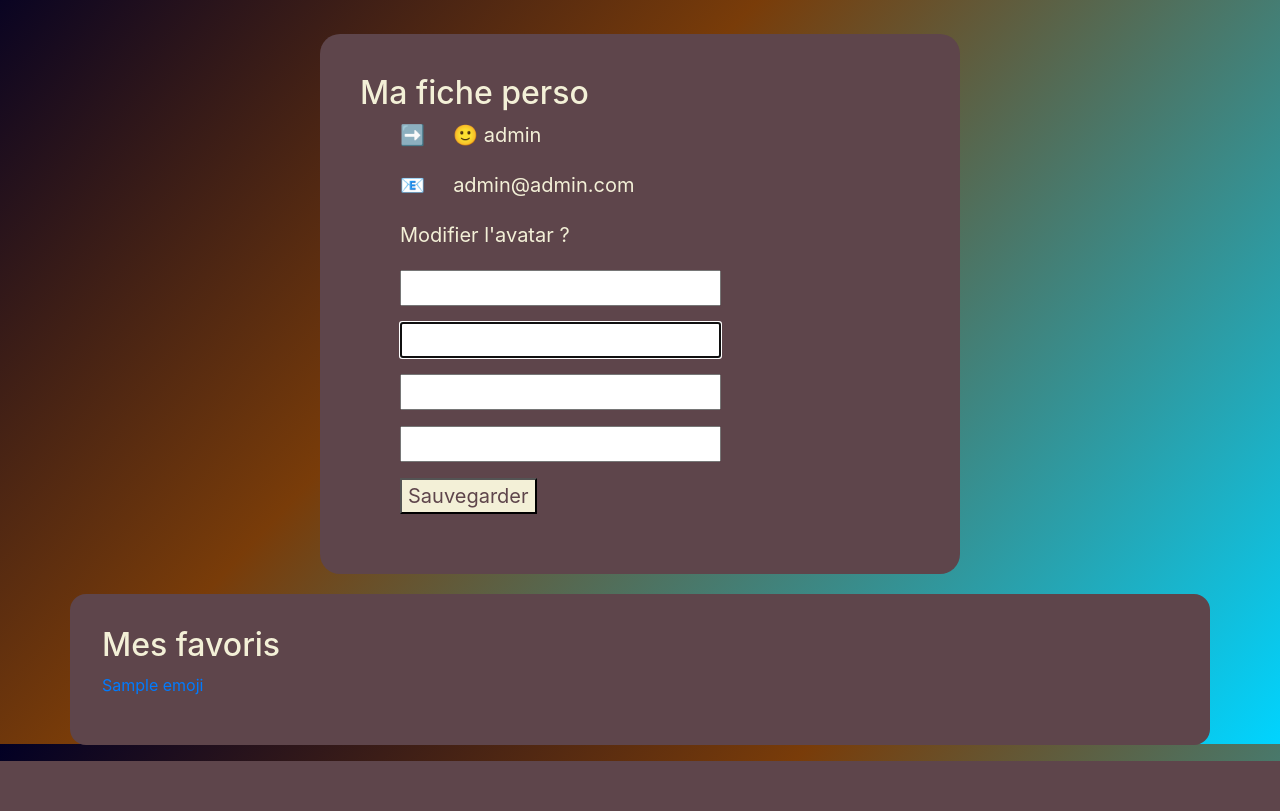
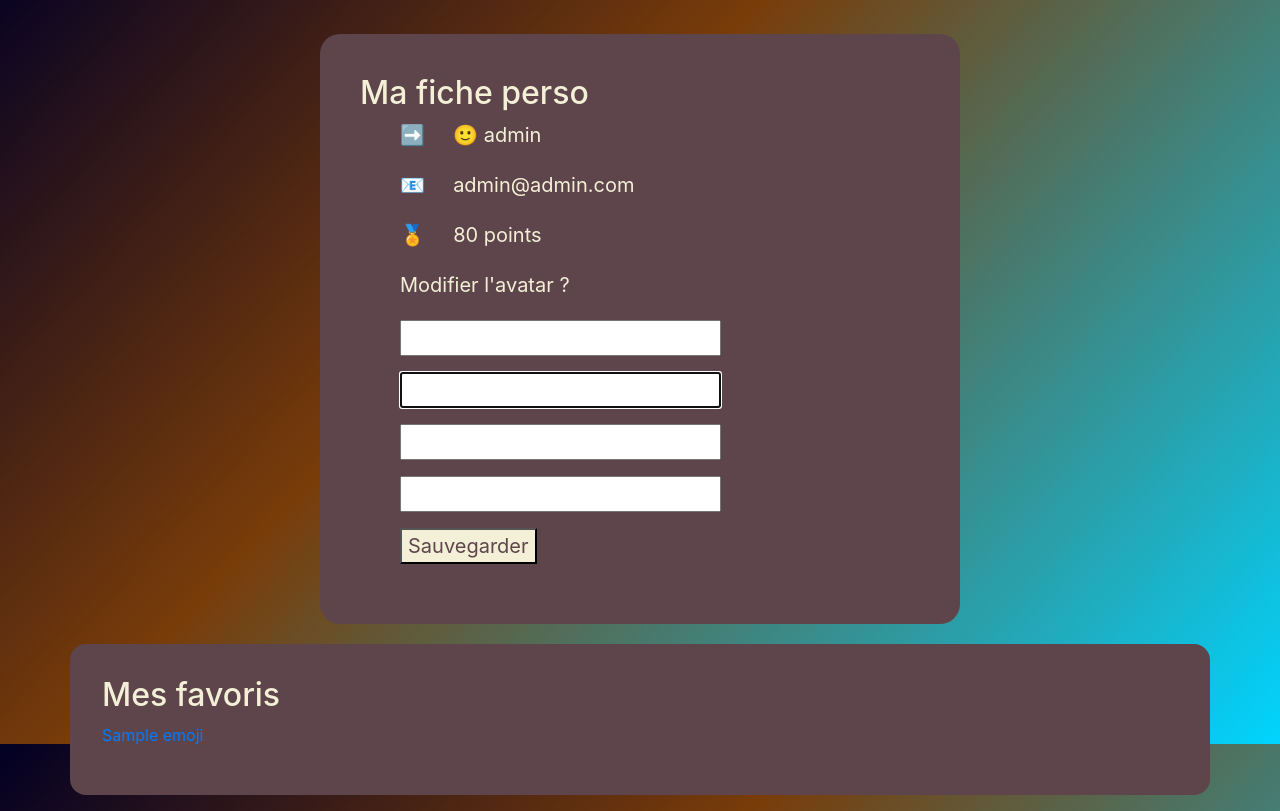
Before and after one commit to Chelpot/Kess, a Django app: template mysite/kess/templates/kess/user.html in a window 1280 px wide. Shown: the part 56-867 px from the top of the page. Before the commit the page ends 817 px from the top, so only its background shows below. Run offline with Django 3.2, Linux system fonts and the light colour scheme; a user stored in the database is signed in; the template is opened without the code that fills it: values that come from a table or form of the project are taken from there, most other values are stand-ins (such as "Sample title", 1, 10 or a date in 2020); parts of the project's set-up code (start-up, migrations or seed data) failed here and were passed over; some libraries are stand-ins or nearby versions.

Commit message:
Score in user profile page

```diff
--- a/mysite/kess/templates/kess/user.html
+++ b/mysite/kess/templates/kess/user.html
@@ -16,6 +16,9 @@
             </li>
             <li class="liUserProfile">
                 <a>📧&nbsp;&nbsp;&nbsp;&nbsp;&nbsp;{{ user.email }}</a>
+            </li>
+            <li class="liUserProfile">
+                <a class="removeHyperlinkStyling" href="/kess/classement">🏅&nbsp;&nbsp;&nbsp;&nbsp;&nbsp;{{ user.points }} points</a>
             </li>
             <li class="liUserProfile">
                 <a>Modifier l'avatar ?</a>
```
Also changed, not shown: mysite/db.sqlite3.
